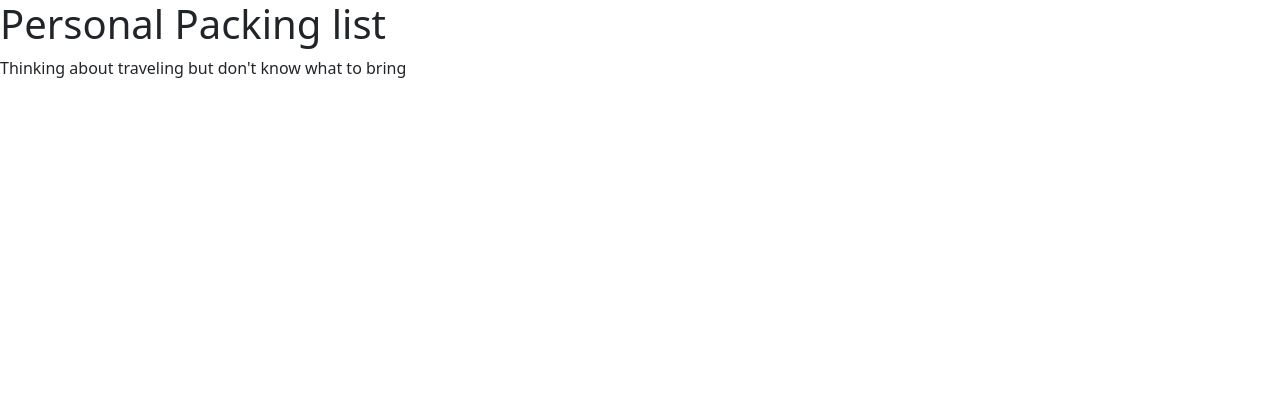
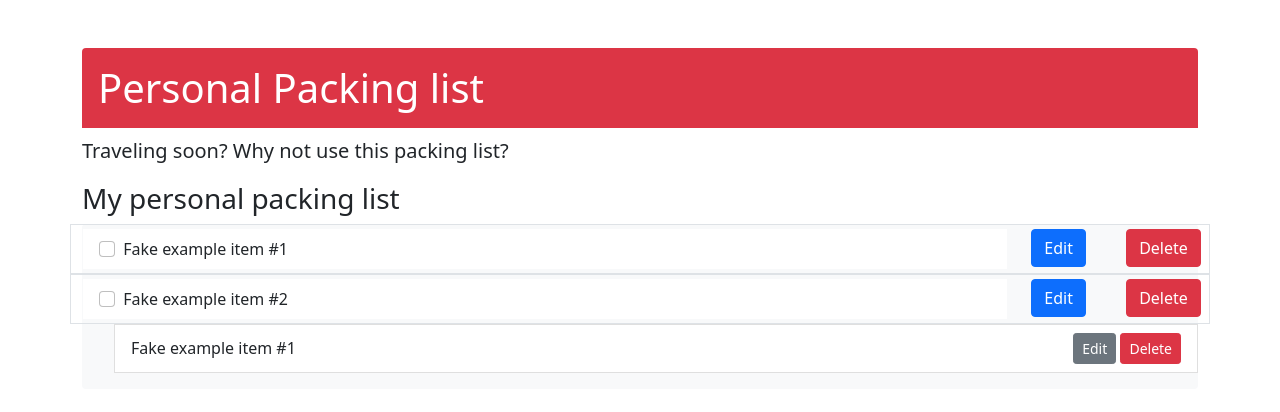
Before and after one commit to XJSng/sctp01-modified-todo-list, a plain HTML site: page index.html in a window 1280 px wide. Drawn offline with nearby package versions, Linux system fonts and the light colour scheme.

Commit message:
create one option of checkbox list

```diff
--- a/index.html
+++ b/index.html
@@ -14,8 +14,44 @@
 </head>
 
 <body>
-    <h1>Personal Packing list</h1>
-<p>Thinking about traveling but don't know what to bring</p>
+  <div class="container mt-5">
+    <h1 class="bg-danger text-white p-3 rounded-top">Personal Packing list</h1>
+    <p class="lead">Traveling soon? Why not use this packing list?</p>
+    <h3>My personal packing list</h3>
+    <div class="list-group bg-light">
+      <div class="row border pt-1 pb-1">
+        <div class="col-10">
+          <label class="list-group-item border-0">
+            <input class="form-check-input me-1" type="checkbox" value="">
+            Fake example item #1</label>
+        </div>
+        <div class="col-1"><button type="button" class="btn btn-primary">Edit</button></div>
+        <div class="col-1"><button type="button" class="btn btn-danger">Delete</button></div>
+      </div>
+      <div class="row border pt-1 pb-1">
+        <div class="col-10">
+          <label class="list-group-item border-0">
+            <input class="form-check-input me-1" type="checkbox" value="">
+            Fake example item #2</label>
+        </div>
+        <div class="col-1"><button type="button" class="btn btn-primary">Edit</button></div>
+        <div class="col-1"><button type="button" class="btn btn-danger">Delete</button></div>
+      </div>
+
+
+
+
+      <ul>
+        <li class="list-group-item list-group-item-action d-flex align-items-center justify-content-between">
+          <span class="item-text">Fake example item #1</span>
+          <div>
+            <button class="edit-me btn btn-secondary btn-sm mr-1">Edit</button>
+            <button class="delete-me btn btn-danger btn-sm">Delete</button>
+          </div>
+        </li>
+      </ul>
+    </div>
+
 
     <script src="https://cdn.jsdelivr.net/npm/@popperjs/core@2.9.2/dist/umd/popper.min.js"
       integrity="sha384-IQsoLXl5PILFhosVNubq5LC7Qb9DXgDA9i+tQ8Zj3iwWAwPtgFTxbJ8NT4GN1R8p"
@@ -25,6 +61,7 @@
       crossorigin="anonymous"></script>
     <script src="data.js"></script>
     <script src="script.js"></script>
+  </div>
 </body>
 
 </html>
```
Lines whose indentation alone changed are shown as unchanged.
